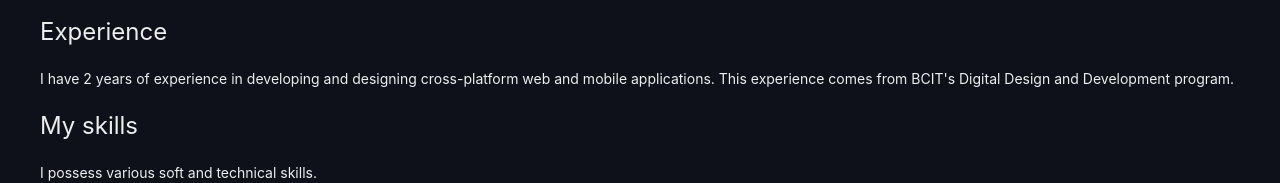
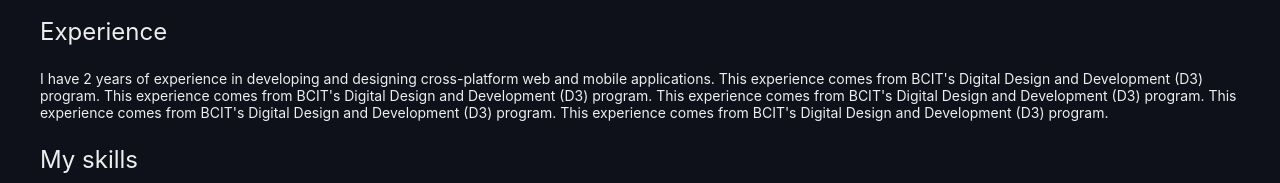
Before and after one commit to JeremyCarmona3/my-portfolio, a Next.js app: page /about in a window 1280 px wide. Shown: the part 278-461 px from the top of the page. Built offline with nearby package versions, Linux system fonts and the light colour scheme.

Commit message:
overid user agent stylesheet

```diff
--- a/pages/about.js
+++ b/pages/about.js
@@ -16,6 +16,7 @@ export default function About() {
         <title>About Me</title>
         <meta name="description" content="Jeremy Carmona's Portfolio" />
         <link rel="icon" href="/favicon.ico" />
+        <link rel="stylesheets" href="/styles/globals.css" />
       </Head>
 
       <div className={styles.container}>
@@ -30,7 +31,15 @@ export default function About() {
 
           <Subtitle text='Experience' />
           <Text text="I have 2 years of experience in developing and designing cross-platform web and mobile applications.
-            This experience comes from BCIT's Digital Design and Development program.
+            This experience comes from BCIT's Digital Design and Development (D3) program.
+            This experience comes from BCIT's Digital Design and Development (D3) program.
+
+            This experience comes from BCIT's Digital Design and Development (D3) program.
+
+            This experience comes from BCIT's Digital Design and Development (D3) program.
+
+            This experience comes from BCIT's Digital Design and Development (D3) program.
+
           " />
 
           <Subtitle text='My skills' />
--- a/pages/projects.js
+++ b/pages/projects.js
@@ -16,6 +16,7 @@ export default function Projects() {
         <title>My Projects</title>
         <meta name="description" content="Jeremy Carmona's Portfolio" />
         <link rel="icon" href="/favicon.ico" />
+        <link rel="stylesheets" href="/styles/globals.css" />
       </Head>
 
       <div className={styles.container}>
```
Also changed, not shown: pages/index.js (+6 -1 lines).
